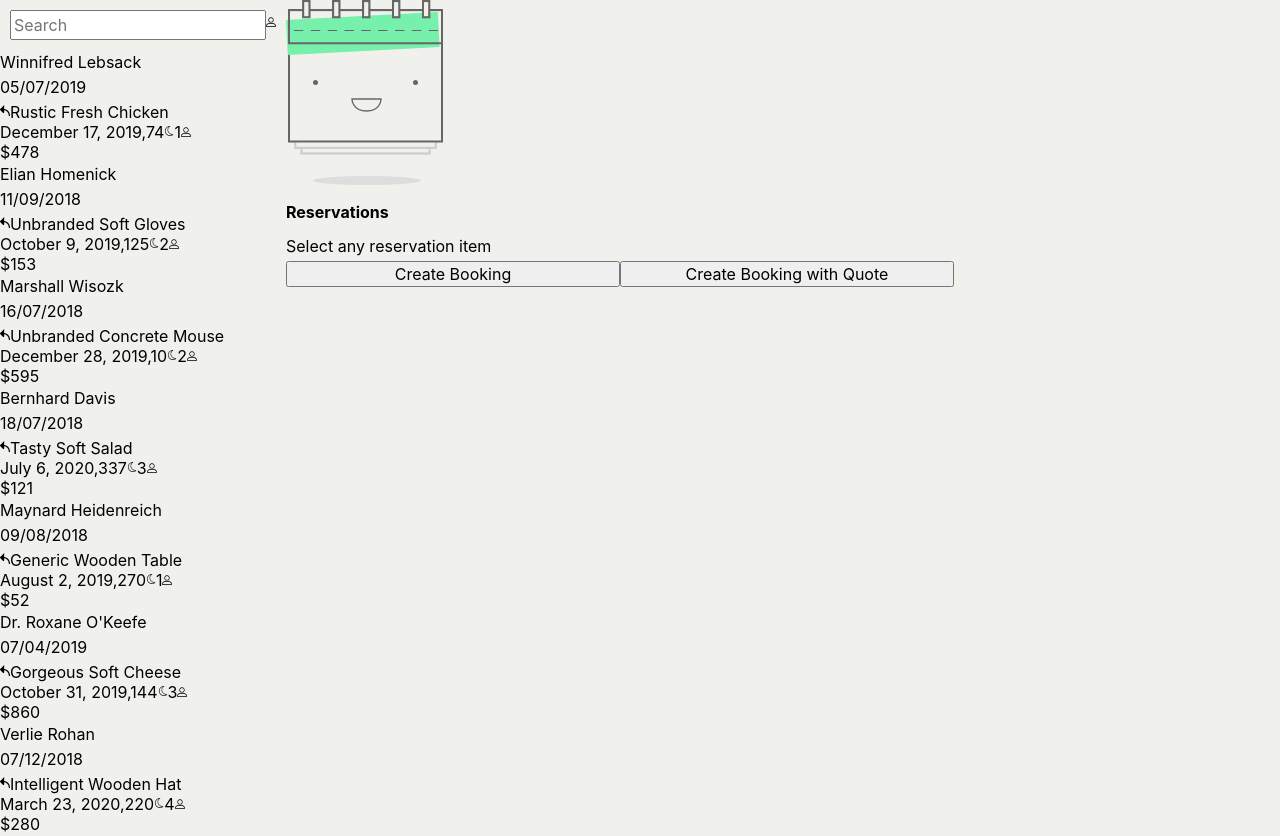
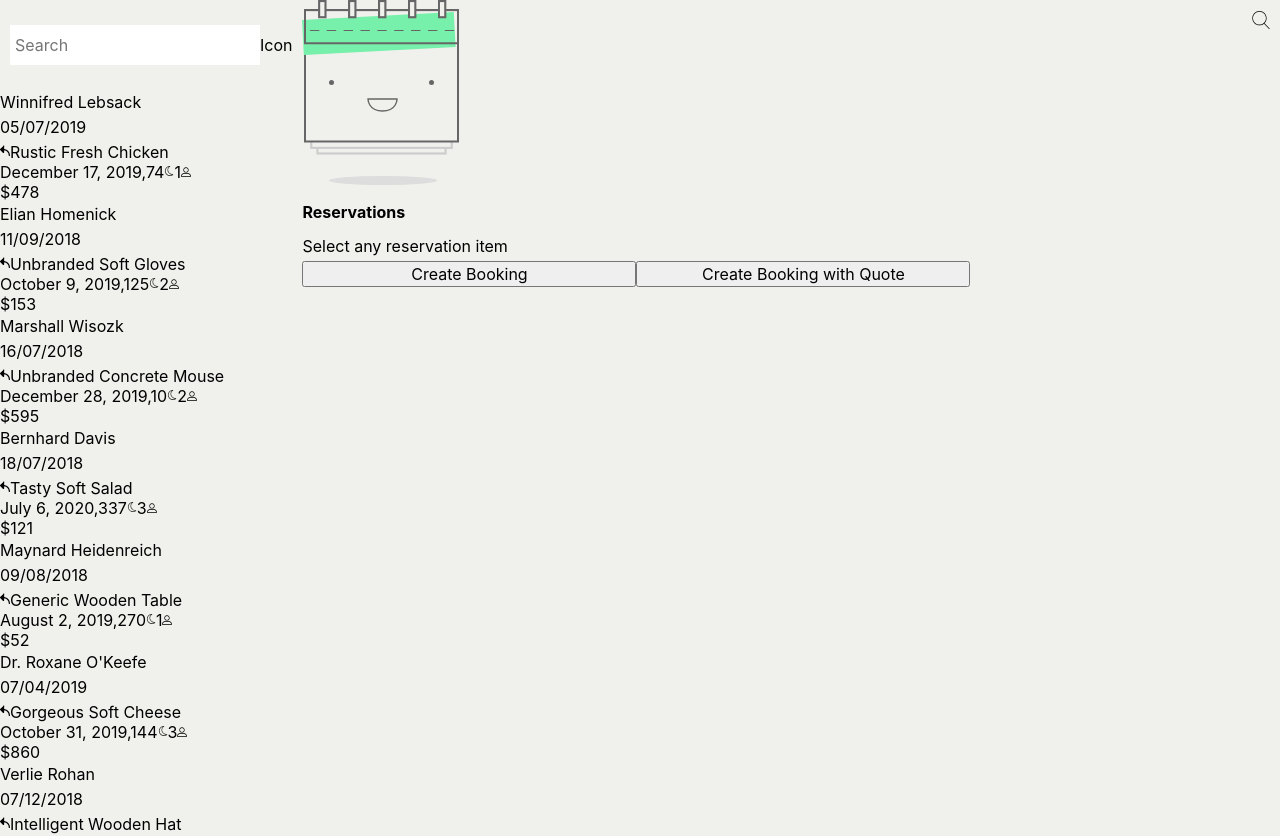
Before and after one commit to lodgify/recruiting-ui-app, a Next.js app: page / in a window 1280 px wide. Shown: the top 836 px of the page. Built offline with nearby package versions, Linux system fonts and the light colour scheme.

Commit message:
add header styles

```diff
--- a/modules/bookings/components/BookingsPage/BookingList/components/Header.css
+++ b/modules/bookings/components/BookingsPage/BookingList/components/Header.css
@@ -1,8 +1,19 @@
 header {
-  height: 50px;
+  height: 90px;
   padding: 10px;
   width: 100%;
   background: transparent;
   display: flex;
+  align-items: center;
   justify-content: space-around;
 }
+
+.inputContainer {
+  position: relative;
+}
+input {
+  position: relative;
+  border: 0;
+  padding: 10px 5px;
+  width: 250px;
+}
--- a/modules/bookings/components/BookingsPage/BookingList/components/Header.jsx
+++ b/modules/bookings/components/BookingsPage/BookingList/components/Header.jsx
@@ -1,12 +1,15 @@
 import React from 'react';
 import styles from './Header.css';
-import Avatar from '../../../common/svg/Avatar';
+import Search from '../../../common/svg/Search';
 
 const Header = () => {
   return (
     <header classname={styles.Header}>
-      <input type="search" placeholder="Search" />
-      <Avatar />
+      <section className={styles.inputContainer}>
+        <input type="search" placeholder="Search" />
+        <Search />
+      </section>
+      <section>Icon</section>
     </header>
   );
 };
--- a/modules/bookings/components/BookingsPage/ListItem/item.css
+++ b/modules/bookings/components/BookingsPage/ListItem/item.css
@@ -4,7 +4,7 @@
   box-shadow: 0 1px 3px -2px grey;
 }
 
-.listItemSelected {
+.listItemFirst {
   background: white;
   padding: 20px;
   box-shadow: 0 1px 3px -2px grey;
--- /dev/null
+++ b/modules/bookings/components/common/svg/Search.jsx
@@ -0,0 +1,17 @@
+import React from 'react';
+
+const Search = ({ width = '18', height = '44' }) => {
+  return (
+    <svg
+      width={width}
+      height={height}
+      xmlns="http://www.w3.org/2000/svg"
+      viewBox="0 0 52.966 52.966"
+      style={{ position: 'absolute', right: '10px', top: '-2px' }}
+    >
+      <path d="M51.704 51.273L36.845 35.82c3.79-3.801 6.138-9.041 6.138-14.82 0-11.58-9.42-21-21-21s-21 9.42-21 21 9.42 21 21 21c5.083 0 9.748-1.817 13.384-4.832l14.895 15.491a.998.998 0 0 0 1.414.028 1 1 0 0 0 .028-1.414zM21.983 40c-10.477 0-19-8.523-19-19s8.523-19 19-19 19 8.523 19 19-8.524 19-19 19z" />
+    </svg>
+  );
+};
+
+export default Search;
```
